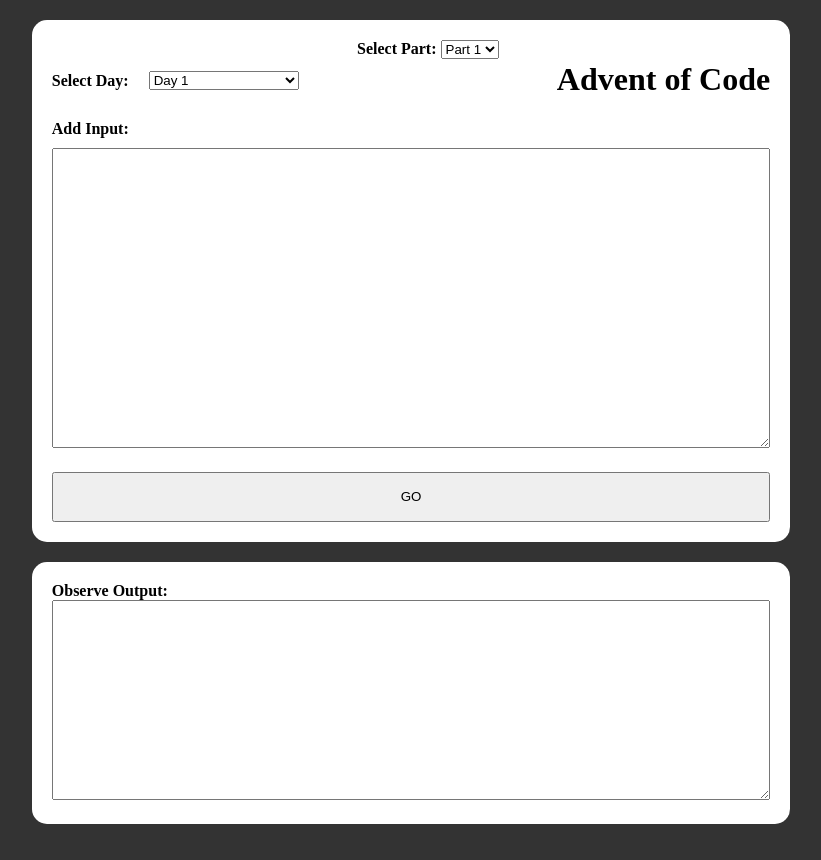
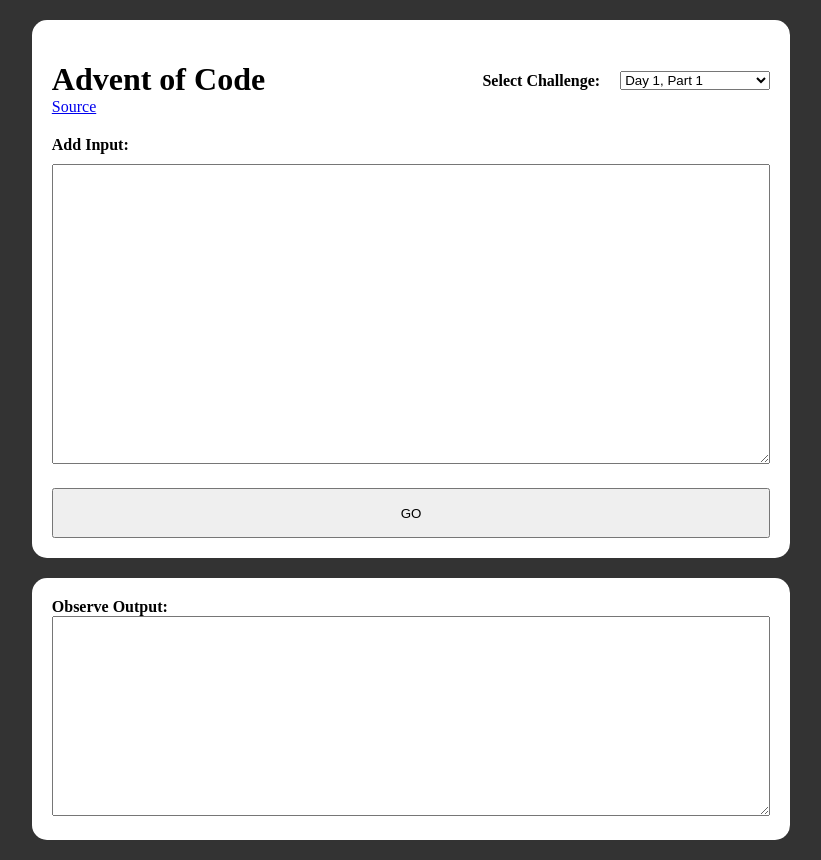
Before and after one commit to jd13313/advent-of-code-2024, a plain HTML site: page index.html in a window 1280 px wide. Shown: the whole page, without its empty margins (229-1050 px from the left). Before the commit the page ends 832 px from the top, so only its background shows below. Drawn offline with Linux system fonts and the light colour scheme.

Commit message:
Simplified day/part selection

```diff
--- a/days/day-1.js
+++ b/days/day-1.js
@@ -7,6 +7,7 @@
         .split('\n')
         .forEach((stringColumns) => {
             const columns = stringColumns.split('   ');
+
             listLeft.push(columns[0]);
             listRight.push(columns[1]);
         }
--- a/index.html
+++ b/index.html
@@ -10,15 +10,17 @@
         const submitButton = document.getElementById('submit');
 
         const executeChallenge = () => {
-            const daySelected = document.getElementById('day-select').value;
-            const partSelected = document.getElementById('part-select').value;
+            const challengeSelected = document.getElementById('day-select').value;
             const inputValue = document.getElementById('input-field').value;
             const outputField = document.getElementById('output-field');
             let outputValue = 'Please Select A Day Above';
 
-            switch(daySelected) {
-                case 'day-1':
-                    outputValue = executeDay1Challenge(inputValue, partSelected);
+            const challenge = challengeSelected.split('-');
+            console.log(challenge);
+
+            switch(challenge[0]) {
+                case '1':
+                    outputValue = executeDay1Challenge(inputValue, challenge[1]);
                     break;
                 default:
                     break;
@@ -31,21 +33,16 @@
 <body>
     <div class="wrapper">
         <div id="top-bar">
-            <div id="day-select-wrapper">
-                <strong>Select Day: </strong>
-                <select id="day-select">
-                    <option value="day-1">Day 1</option>
-                </select>
-            </div>
-            <div id="part-select-wrapper">
-                <strong>Select Part: </strong>
-                <select id="part-select">
-                    <option value="1">Part 1</option>
-                    <option value="2">Part 2</option>
-                </select>
-            </div>
             <div>
                 <h1>Advent of Code</h1>
+                <a href="https://github.com/jd13313/advent-of-code-2024" target="_blank">Source</a>
+            </div>
+            <div class="dropdown-wrapper">
+                <strong>Select Challenge: </strong>
+                <select id="day-select">
+                    <option value="1-1">Day 1, Part 1</option>
+                    <option value="1-2">Day 1, Part 2</option>
+                </select>
             </div>
         </div>
         <div id="input-wrapper">
@@ -59,6 +56,5 @@
         <strong>Observe Output:</strong>
         <textarea id="output-field" readonly></textarea>
     </div>
-
 </body>
 </html>
--- a/styles.css
+++ b/styles.css
@@ -1,8 +1,13 @@
 html {
     box-sizing: border-box;
   }
+
 *, *:before, *:after {
-box-sizing: inherit;
+    box-sizing: inherit;
+}
+
+h1 {
+    margin-bottom: 0;
 }
 
 body {
@@ -13,26 +18,26 @@
     width: 60%;
     background-color: #fff;
     border-radius: 15px;
-    margin: 20px auto 0 auto;
+    margin: 20px auto;
     padding: 20px;
 }
 
 #top-bar {
     display: flex;
     justify-content: space-between;
+    margin-bottom: 20px;
 }
 
-#day-select-wrapper {
+.dropdown-wrapper {
     display: flex;
     justify-content: flex-start;
     align-items: flex-end;
     height: 50px;
 }
-
-#day-select {
-    width: 150px;
-    margin-left: 20px;
-}
+    .dropdown-wrapper > select {
+        width: 150px;
+        margin-left: 20px;
+    }
 
 #input-field {
     margin-top: 10px;
```
